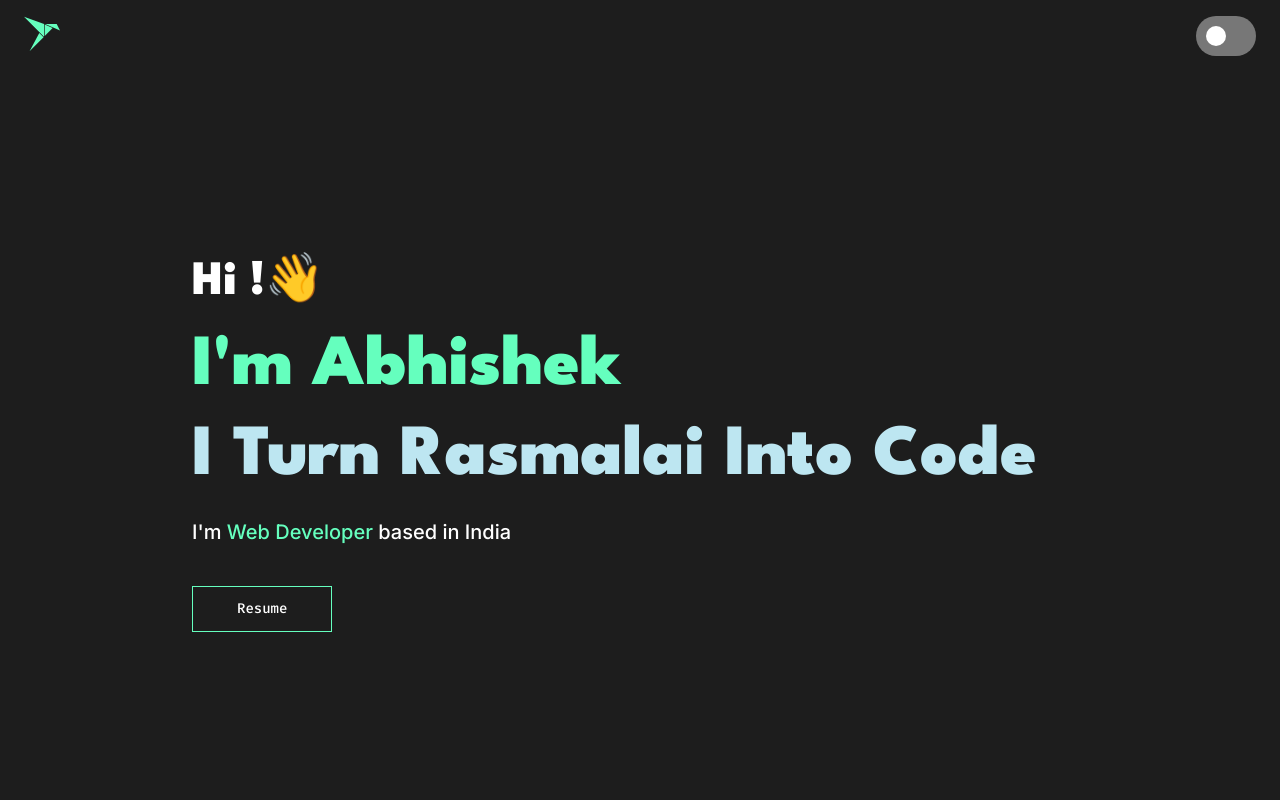
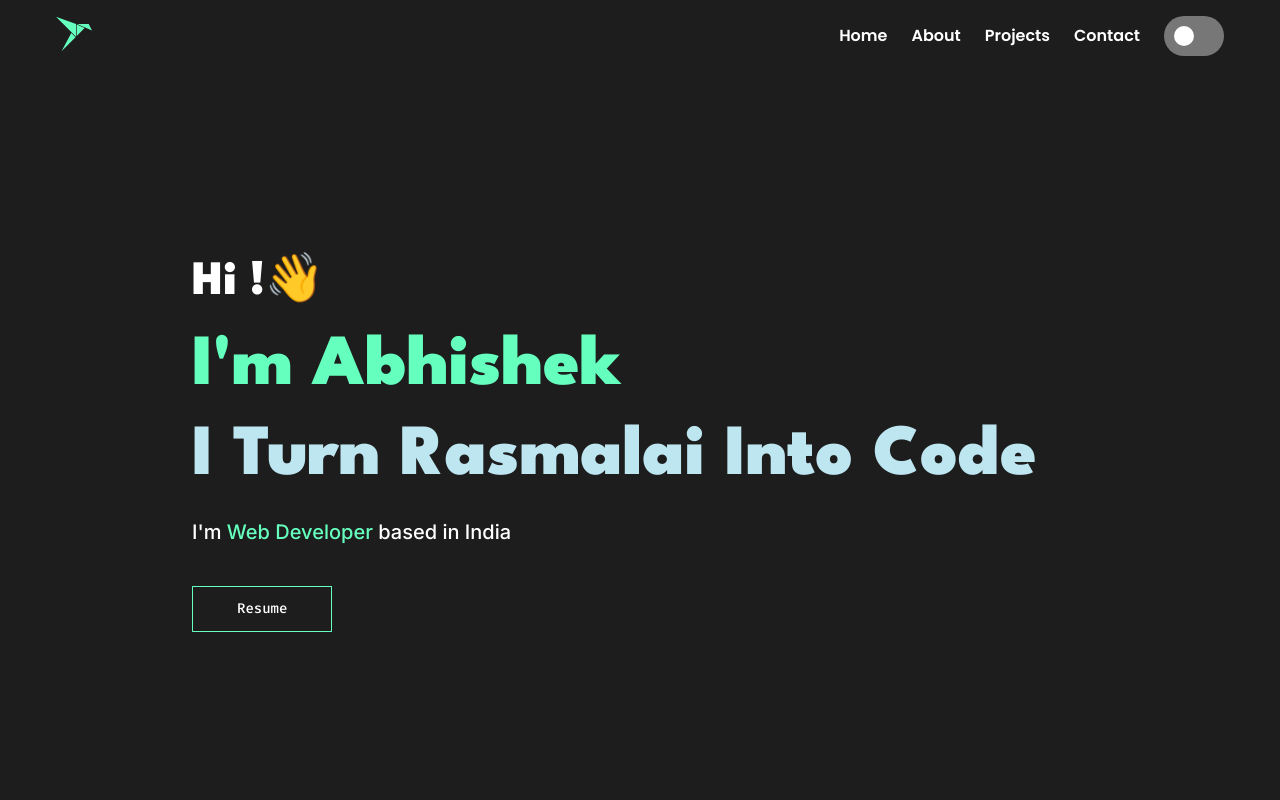
Before and after one commit to Abh1shekSingh/reactportfolio, a React (Create React App) app: page / in a window 1280 px wide. Shown: the top 800 px of the page. Built offline with nearby package versions, Linux system fonts and the light colour scheme; the HTML template or start-up script is replaced by a standard one.

Commit message:
new desktop navbar

```diff
--- a/src/components/Header/Header.js
+++ b/src/components/Header/Header.js
@@ -17,12 +17,22 @@ const Header = () => {
   }
 
   return (
-    <Box className='flex justify-between py-4 px-6'>
+    <Box className='flex justify-between py-4 px-14'>
       <Box>
         <SiSnapcraft className='text-green text-4xl'  />
       </Box>
-      <Box className="switch" data-isOn={isOn} onClick={toggleSwitch}>
-        <motion.div className="handle" layout transition={spring} />
+      <Box className='flex justify-center items-center gap-6'>
+        <Box className='hidden md:block text-white'>
+          <ul className='flex justify-center items-center gap-6 font-poppin font-semibold cursor-pointer'>
+            <a href='/'><li>Home</li></a>
+            <a href='#about'><li>About</li></a>
+            <a href="#projects"><li>Projects</li></a>
+            <a href='#contact'><li>Contact</li></a>
+          </ul>
+        </Box>
+        <Box className="switch" data-isOn={isOn} onClick={toggleSwitch}>
+          <motion.div className="handle" layout transition={spring} />
+        </Box>
       </Box>
       <HeaderDrawer />
     </Box>
--- a/src/components/Header/HeaderDrawer.js
+++ b/src/components/Header/HeaderDrawer.js
@@ -8,10 +8,10 @@ const HeaderDrawer = () => {
   return (
     <Box className='fixed z-10 block md:hidden bottom-0 left-0 right-0 bg-dark p-4 border-l-0 border-r-0 border-b-0 border-solid border-green border-2'>
         <Box className='flex justify-center items-center gap-7'>
-            <h1 className='text-white font-poppin font-semibold flex flex-col justify-center items-center'><GoHome />Home</h1>
-            <h1 className='text-white font-poppins font-semibold flex flex-col justify-center items-center'><BsPencil />About</h1>
-            <h1 className='text-white font-poppins font-semibold flex flex-col justify-center items-center'><HiOutlineStar />Projects</h1>
-            <h1 className='text-white font-poppins font-semibold flex flex-col justify-center items-center'><BsPhone />Contact</h1>
+            <h1 className='text-white font-poppin font-medium flex flex-col justify-center items-center'><GoHome />Home</h1>
+            <h1 className='text-white font-poppin font-medium flex flex-col justify-center items-center'><BsPencil />About</h1>
+            <h1 className='text-white font-poppin font-medium flex flex-col justify-center items-center'><HiOutlineStar />Projects</h1>
+            <h1 className='text-white font-poppin font-medium flex flex-col justify-center items-center'><BsPhone />Contact</h1>
         </Box>
     </Box>
   )
```
